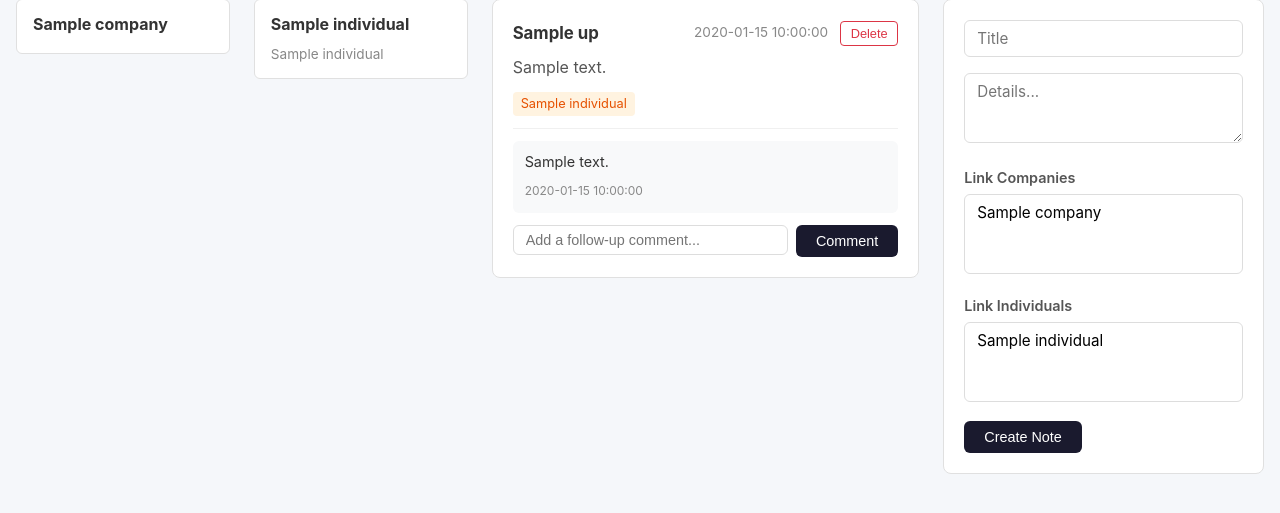
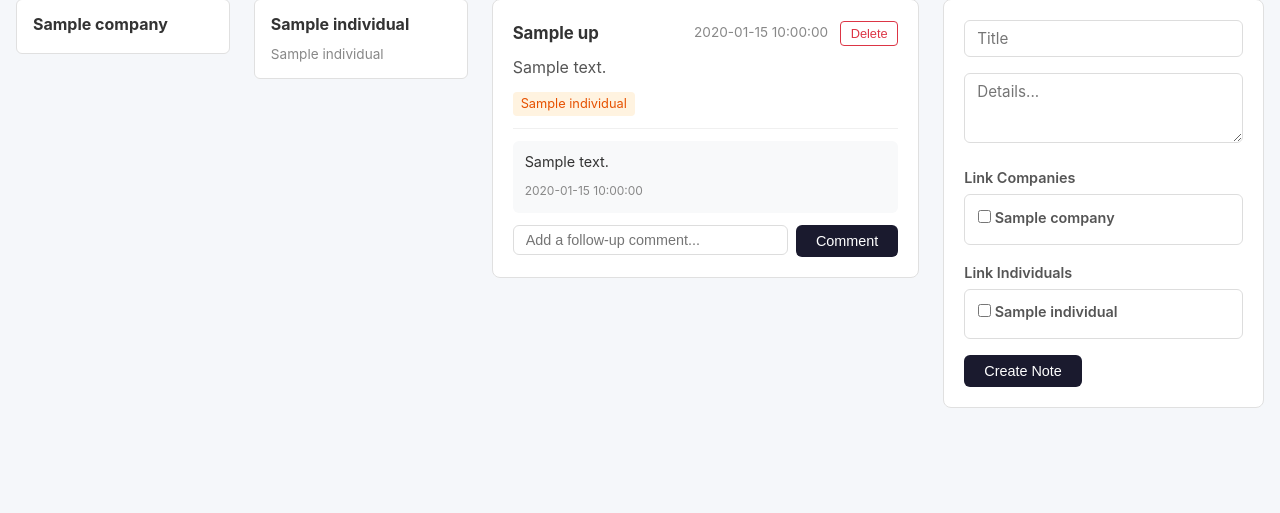
Before and after one commit to jeremymanne/mini-crm, a Flask app: page / in a window 1280 px wide. Shown: the part 255-768 px from the top of the page. Run offline with Flask 3, Linux system fonts and the light colour scheme; tables that the repository leaves empty hold one stand-in row (values such as "Sample post").

Commit message:
Switch link selectors to checkboxes for easier select/deselect

```diff
--- a/static/css/style.css
+++ b/static/css/style.css
@@ -418,6 +418,35 @@ main {
     resize: vertical;
 }
 
+/* Checkbox lists */
+.checkbox-list {
+    max-height: 120px;
+    overflow-y: auto;
+    border: 1px solid #ddd;
+    border-radius: 6px;
+    padding: 0.4rem;
+}
+
+.checkbox-item {
+    display: flex;
+    align-items: center;
+    gap: 0.4rem;
+    padding: 0.25rem 0.4rem;
+    border-radius: 4px;
+    cursor: pointer;
+    font-weight: normal;
+    font-size: 0.9rem;
+}
+
+.checkbox-item:hover {
+    background: #f5f7fa;
+}
+
+.checkbox-item input[type="checkbox"] {
+    width: auto;
+    margin: 0;
+}
+
 /* Follow-ups */
 .follow-up-section {
     margin-top: 2.5rem;
--- a/templates/index.html
+++ b/templates/index.html
@@ -116,19 +116,23 @@
             </div>
             <div class="form-group">
                 <label>Link Companies</label>
-                <select name="link_companies" multiple>
+                <div class="checkbox-list">
                     {% for c in all_companies %}
-                    <option value="{{ c.id }}">{{ c.name }}</option>
+                    <label class="checkbox-item">
+                        <input type="checkbox" name="link_companies" value="{{ c.id }}"> {{ c.name }}
+                    </label>
                     {% endfor %}
-                </select>
+                </div>
             </div>
             <div class="form-group">
                 <label>Link Individuals</label>
-                <select name="link_individuals" multiple>
+                <div class="checkbox-list">
                     {% for i in all_individuals %}
-                    <option value="{{ i.id }}">{{ i.name }}</option>
+                    <label class="checkbox-item">
+                        <input type="checkbox" name="link_individuals" value="{{ i.id }}"> {{ i.name }}
+                    </label>
                     {% endfor %}
-                </select>
+                </div>
             </div>
             <button type="submit" class="btn">Create Note</button>
         </form>
```
